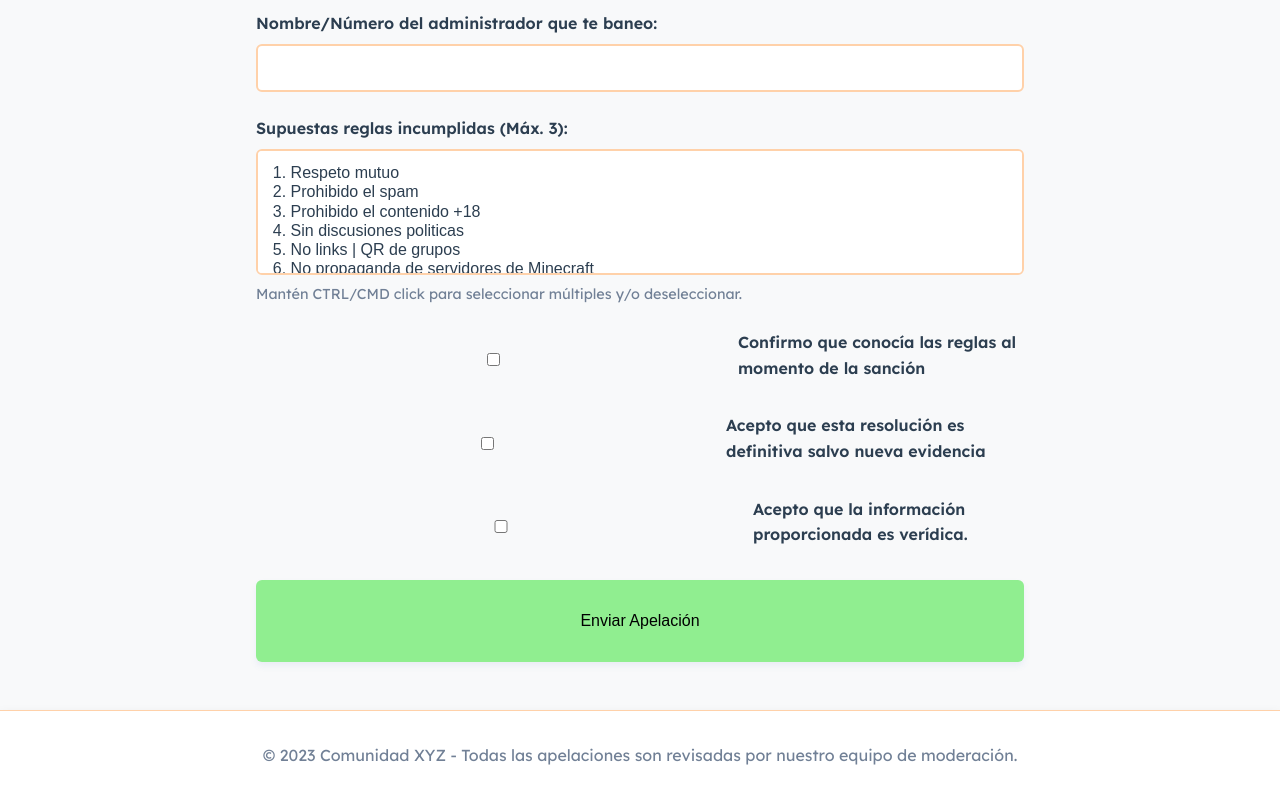
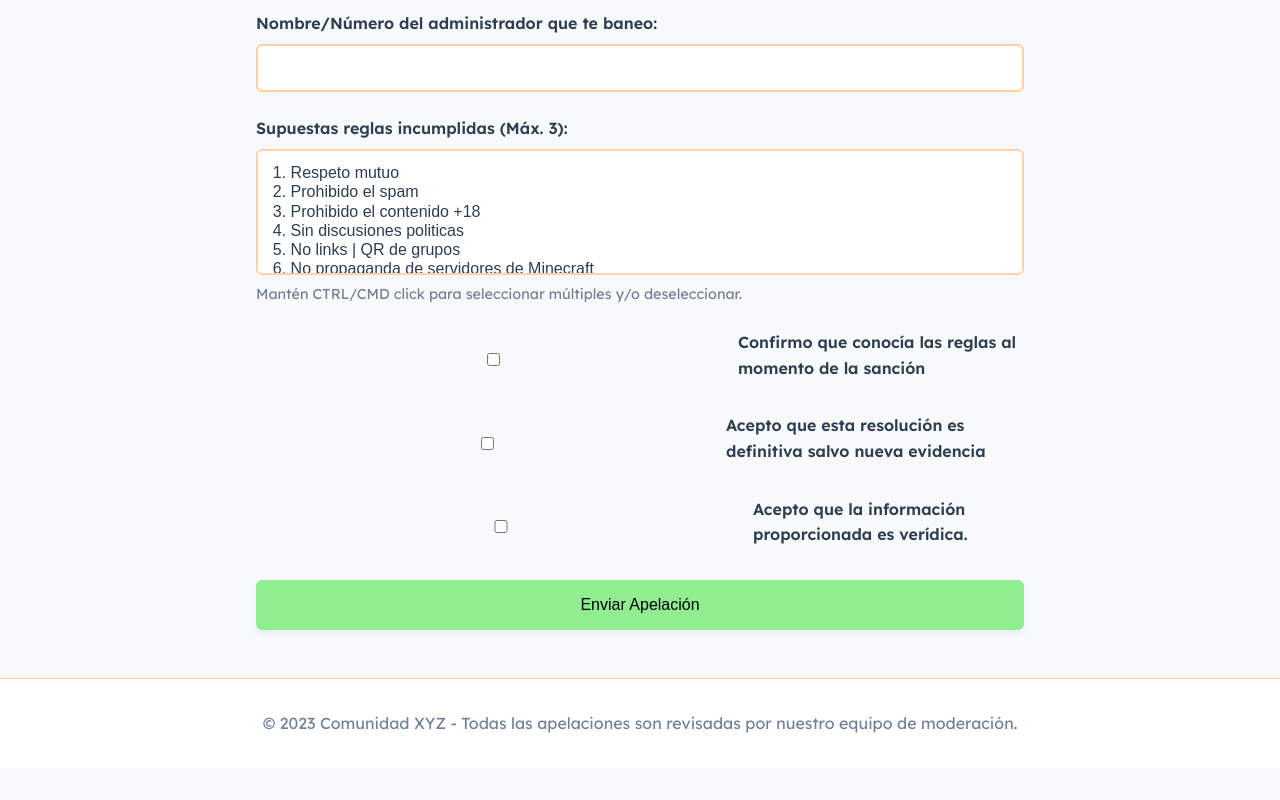
Before and after one commit to LuisRZJ/Apelaciones, a plain HTML site: page index.html in a window 1280 px wide. Shown: the part 1274-2074 px from the top of the page. After the commit the page ends 2042 px from the top, so only its background shows below. Drawn offline with nearby package versions, Linux system fonts and the light colour scheme.

Commit message:
Update index.html

```diff
--- a/index.html
+++ b/index.html
@@ -130,7 +130,7 @@
                 <label for="agreeTerms">Acepto que la información proporcionada es verídica.</label>
             </div>
 
-            <button type="submit"><p style="color:black">Enviar Apelación</p></button>
+            <button style="color:black" type="submit">Enviar Apelación</button>
         </form>
 
         <!-- Mensaje de confirmación (oculto inicialmente) -->
```
